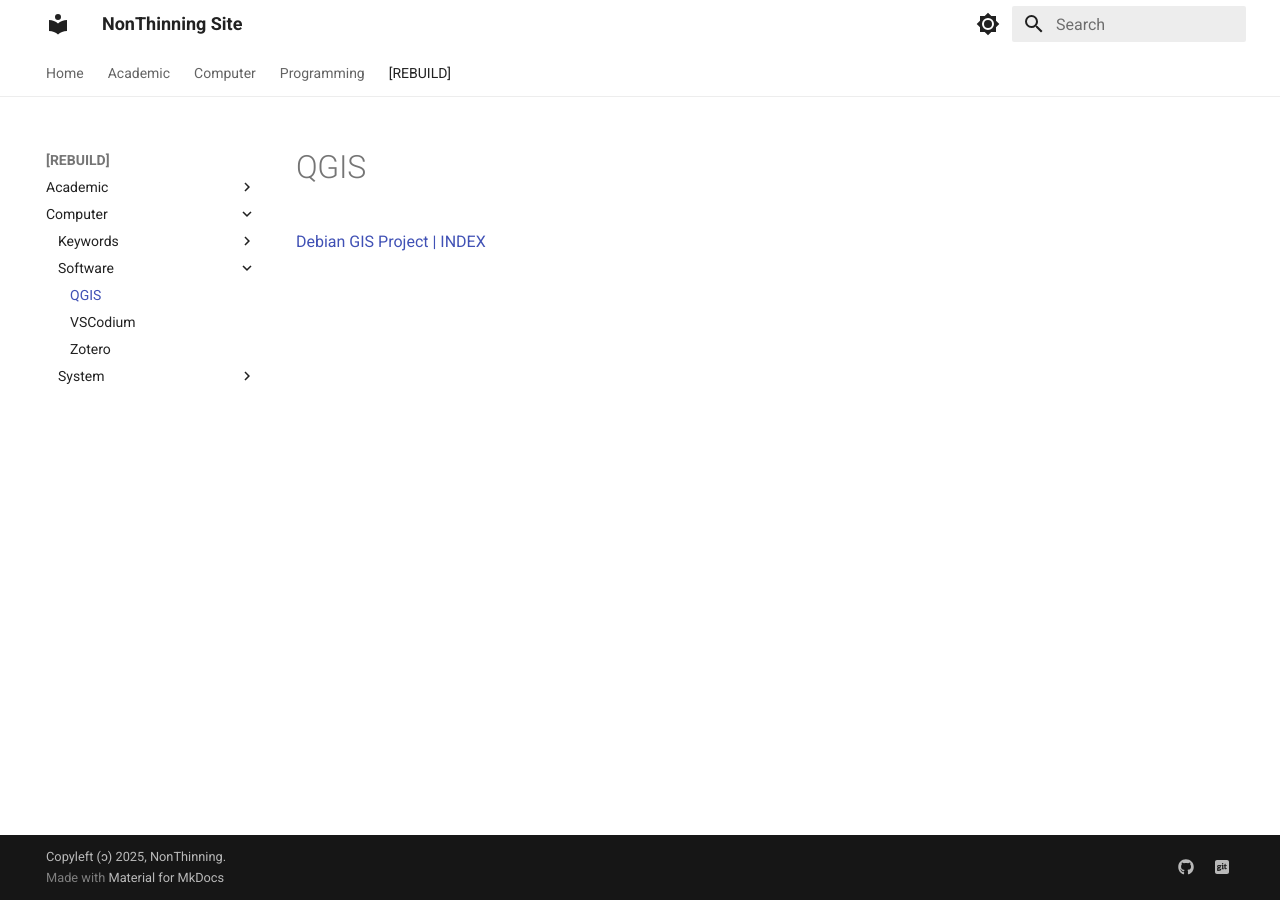
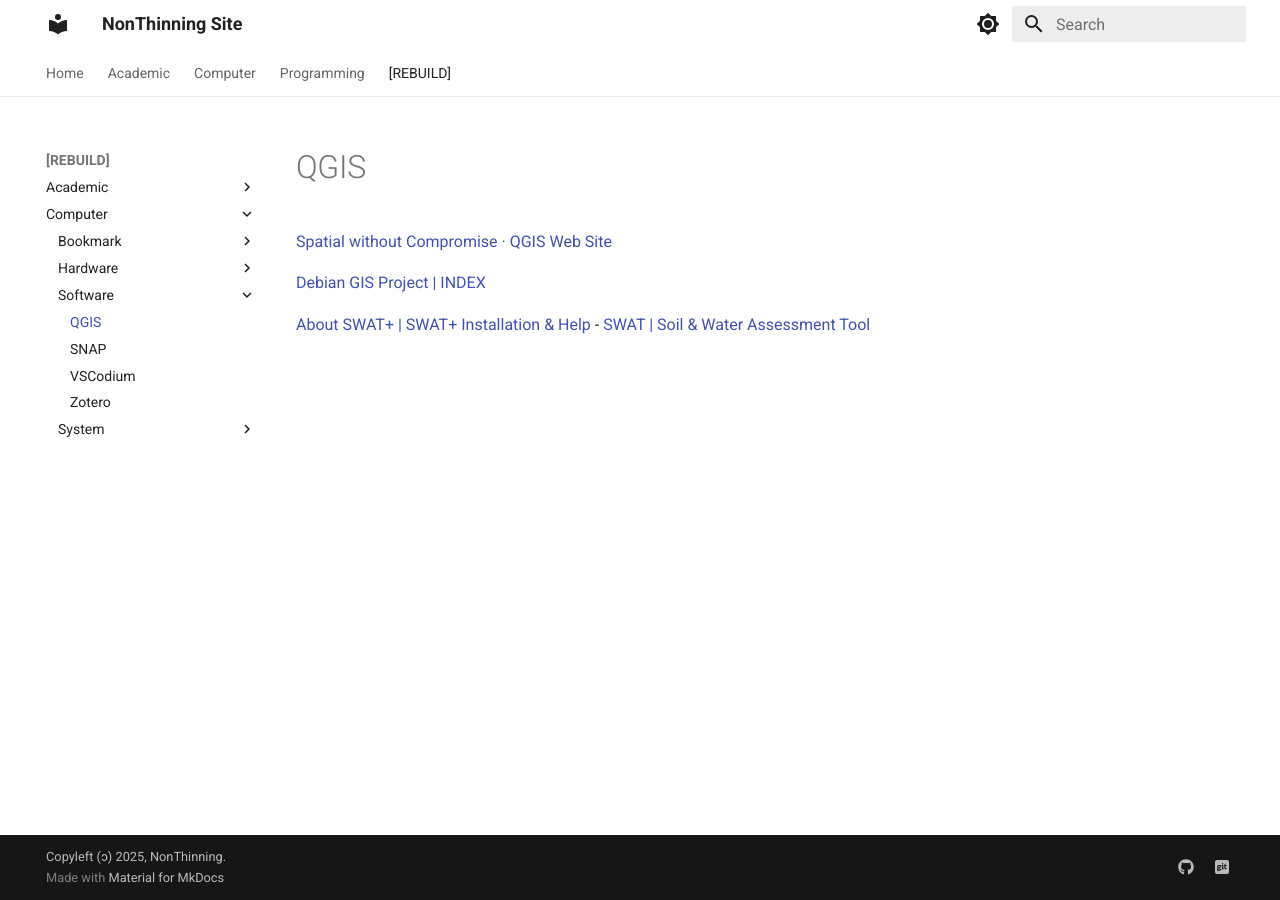
Before and after one commit to NonThinning/NonThinning.github.io, an MkDocs documentation site: the page built from docs/[REBUILD]/Computer/Software/QGIS.md, in a window 1280 px wide. Built offline with MkDocs 1.6.1 and Material for MkDocs 9.7.7, drawn with Linux system fonts in a browser that asks for light colours.

Commit message:
docs update

```diff
--- a/docs/[REBUILD]/Computer/Software/QGIS.md
+++ b/docs/[REBUILD]/Computer/Software/QGIS.md
@@ -1,2 +1,7 @@
+
+[Spatial without Compromise · QGIS Web Site](https://qgis.org/)
 
 [Debian GIS Project | INDEX](https://debian-gis-team.pages.debian.net/)
+
+[About SWAT+ | SWAT+ Installation & Help](https://swatplus.gitbook.io/docs)
+- [SWAT | Soil & Water Assessment Tool](https://swat.tamu.edu/)
```
Also changed, not shown: docs/[REBUILD]/Academic/Earth Observation/Spectral Indices.md (added, +6 -0 lines), docs/[REBUILD]/Computer/Software/SNAP.md (added, +5 -0 lines), docs/[REBUILD]/Academic/Soil Carbon Model/RothC.md (renamed from docs/[REBUILD]/Academic/RothC.md), docs/[REBUILD]/Computer/Bookmark/LLM.md (renamed from docs/[REBUILD]/Computer/Keywords/LLM.md), docs/[REBUILD]/Computer/Hardware/Loongarch.md (added).
